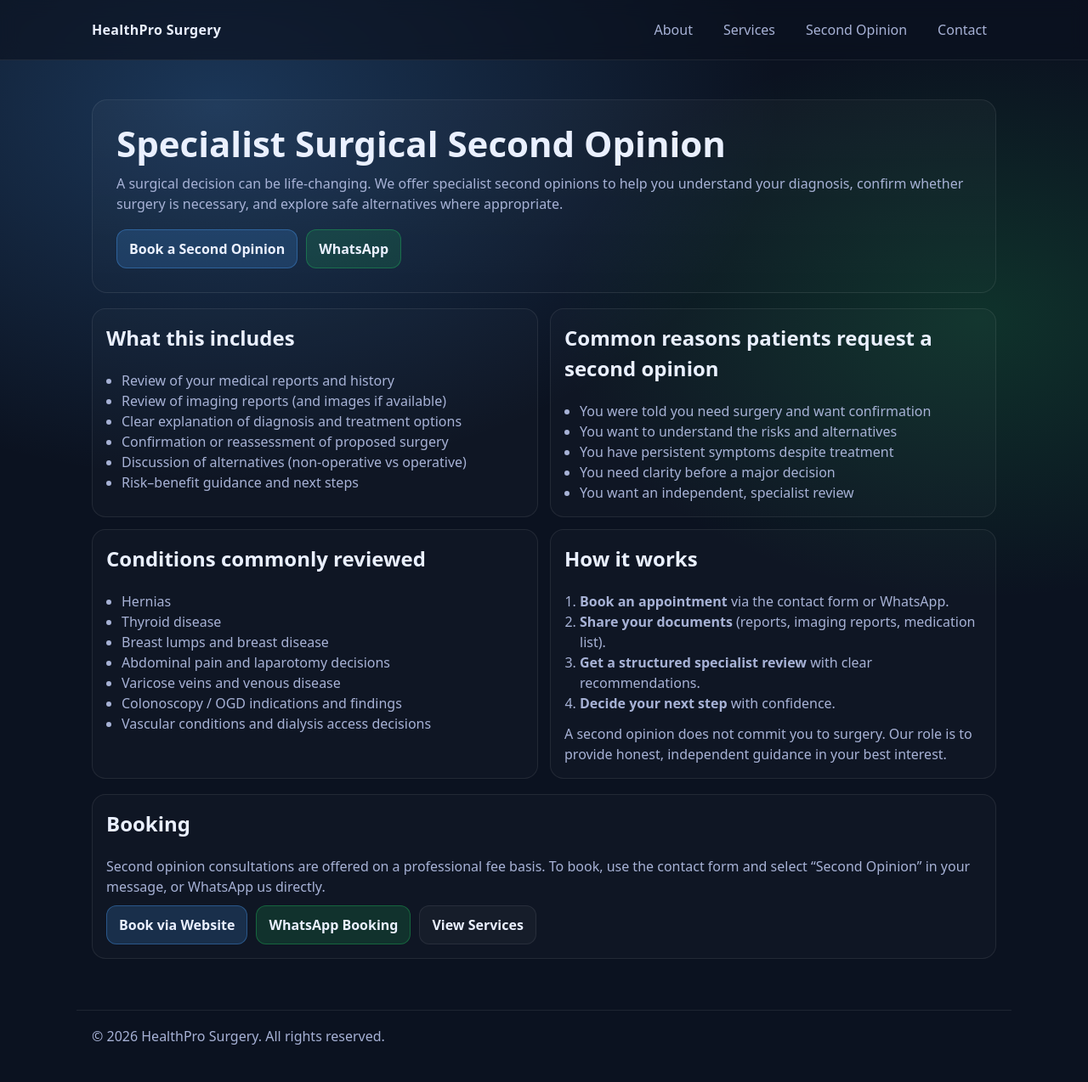
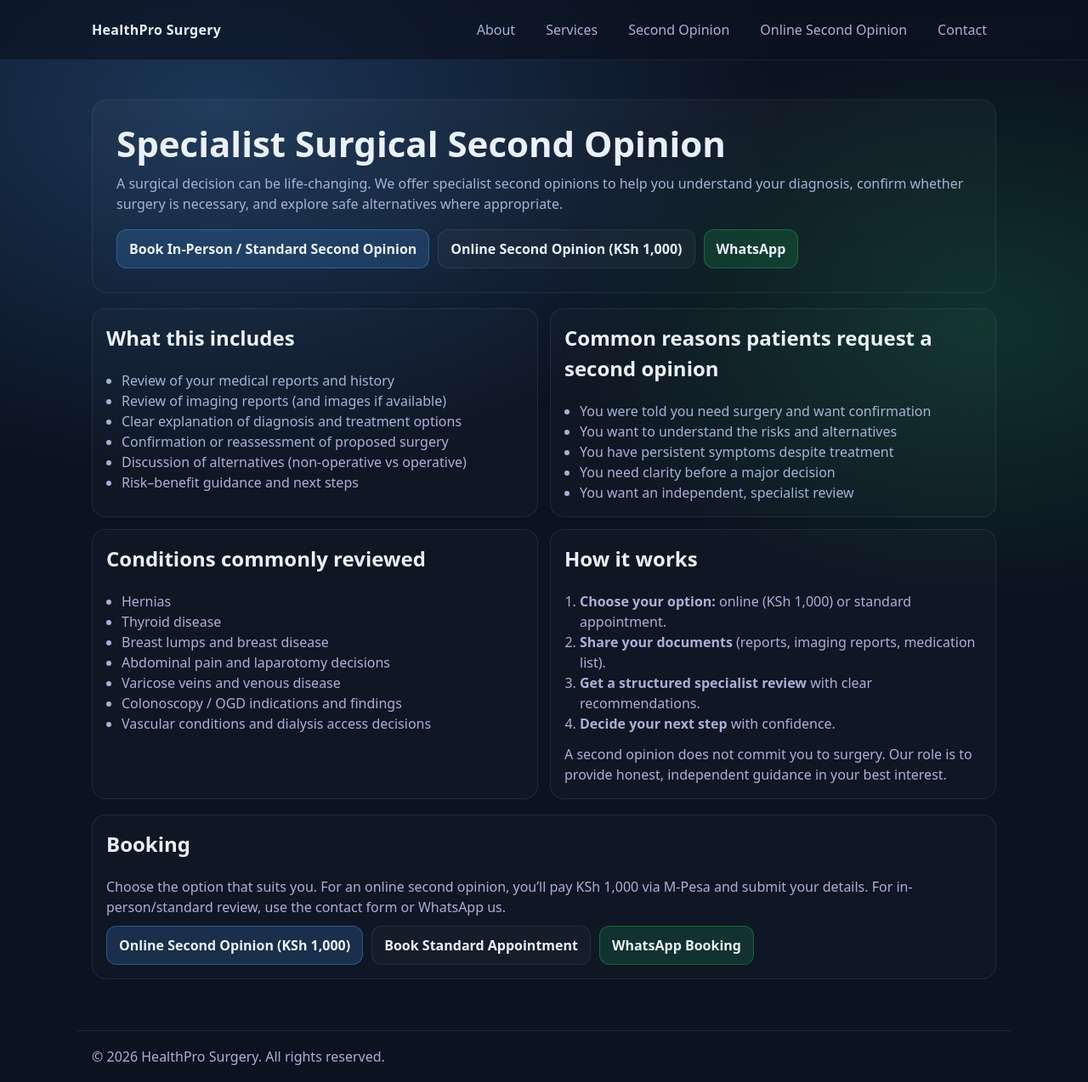
Before and after one commit to johnkinyuadr/healthpro-surgery, a Next.js app: page /second-opinion in a window 1280 px wide. Shown: the whole page at 85% size. Before the commit the page ends 1250 px from the top, so only its background shows below. Built offline with nearby package versions, Linux system fonts and the light colour scheme.

Commit message:
Link online second opinion from navbar and second opinion page

```diff
--- a/app/second-opinion/page.tsx
+++ b/app/second-opinion/page.tsx
@@ -26,7 +26,10 @@ export default function SecondOpinionPage() {
 
         <div className="btnRow">
           <Link className="btn btnAccent" href="/contact">
-            Book a Second Opinion
+            Book In-Person / Standard Second Opinion
+          </Link>
+          <Link className="btn" href="/online-second-opinion">
+            Online Second Opinion (KSh 1,000)
           </Link>
           <a className="btn btnGreen" href={waLink} target="_blank" rel="noreferrer">
             WhatsApp
@@ -75,7 +78,7 @@ export default function SecondOpinionPage() {
           <h2 style={{ marginTop: 0 }}>How it works</h2>
           <ol className="list" style={{ marginTop: "10px" }}>
             <li>
-              <strong>Book an appointment</strong> via the contact form or WhatsApp.
+              <strong>Choose your option:</strong> online (KSh 1,000) or standard appointment.
             </li>
             <li>
               <strong>Share your documents</strong> (reports, imaging reports, medication list).
@@ -97,20 +100,21 @@ export default function SecondOpinionPage() {
       <div className="card" style={{ marginTop: "18px" }}>
         <h2 style={{ marginTop: 0 }}>Booking</h2>
         <p className="p">
-          Second opinion consultations are offered on a professional fee basis. To book, use the
-          contact form and select “Second Opinion” in your message, or WhatsApp us directly.
+          Choose the option that suits you. For an online second opinion, you’ll pay KSh 1,000 via
+          M-Pesa and submit your details. For in-person/standard review, use the contact form or
+          WhatsApp us.
         </p>
 
         <div className="btnRow" style={{ marginTop: "10px" }}>
-          <Link className="btn btnAccent" href="/contact">
-            Book via Website
+          <Link className="btn btnAccent" href="/online-second-opinion">
+            Online Second Opinion (KSh 1,000)
+          </Link>
+          <Link className="btn" href="/contact">
+            Book Standard Appointment
           </Link>
           <a className="btn btnGreen" href={waLink} target="_blank" rel="noreferrer">
             WhatsApp Booking
           </a>
-          <Link className="btn" href="/services">
-            View Services
-          </Link>
         </div>
       </div>
     </>
--- a/components/Navbar.tsx
+++ b/components/Navbar.tsx
@@ -12,6 +12,7 @@ export default function Navbar() {
           <Link className="link" href="/about">About</Link>
           <Link className="link" href="/services">Services</Link>
           <Link className="link" href="/second-opinion">Second Opinion</Link>
+          <Link className="link" href="/online-second-opinion">Online Second Opinion</Link>
           <Link className="link" href="/contact">Contact</Link>
         </nav>
       </div>
```
